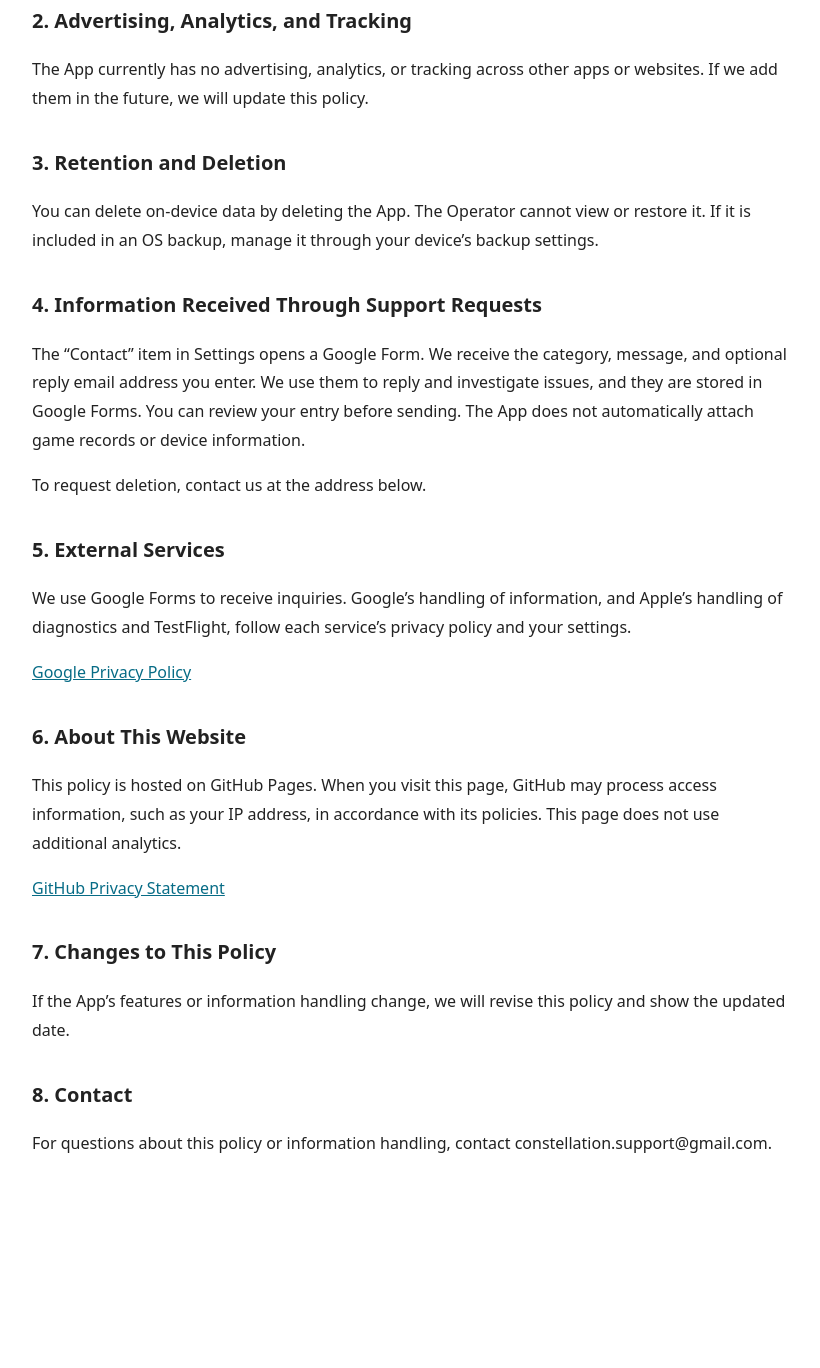
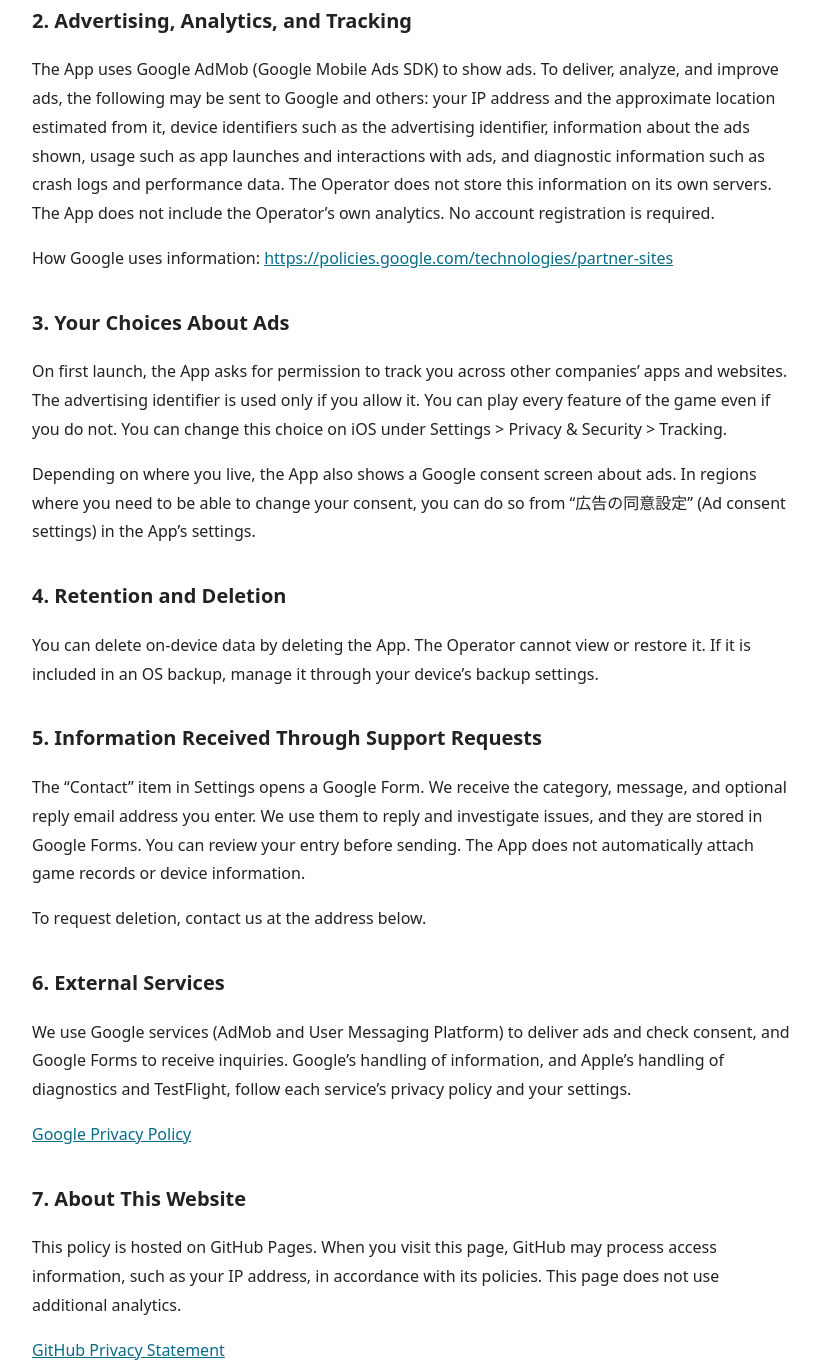
Before and after one commit to ogi-091/public-pages, a plain HTML site: page site/kisaragi/privacy-policy/index.html in a window 1280 px wide. Shown: the part 545-1913 px from the top of the page, without its empty margins (228-1048 px from the left). Before the commit the page ends 1783 px from the top, so only its background shows below. Drawn offline with Linux system fonts and the light colour scheme.

Commit message:
docs: update Tank privacy policy (add AdMob) (KB-51) (#9)
Co-authored-by: Claude Sonnet 5.5 <noreply@anthropic.com>

```diff
--- a/site/kisaragi/privacy-policy/index.html
+++ b/site/kisaragi/privacy-policy/index.html
@@ -1,20 +1,22 @@
 <!doctype html>
-<html lang="ja"><head><meta charset="utf-8"><meta name="viewport" content="width=device-width, initial-scale=1"><title>Tank — Privacy Policy</title><style>body{font-family:system-ui,sans-serif;max-width:760px;margin:0 auto;padding:24px 20px 64px;color:#222;line-height:1.8;overflow-wrap:anywhere}nav{display:flex;gap:12px}button{font:inherit;padding:8px 18px;border:1px solid #777;border-radius:8px;background:white;color:#222;cursor:pointer}button[aria-pressed=true]{background:#163e49;color:white}a{color:#076c86}h1{font-size:1.7rem;line-height:1.5}h2{font-size:1.25rem;margin-top:32px}button:focus-visible,a:focus-visible{outline:3px solid #dc8800;outline-offset:3px}[hidden]{display:none!important}</style></head><body><nav aria-label="Language"><button type="button" data-language="ja" aria-pressed="true">日本語</button><button type="button" data-language="en" aria-pressed="false">English</button></nav><main><article lang="ja" id="ja"><h1>Tank<br>プライバシーポリシー</h1><p>最終改定日: 2026-11-21</p><p>本アプリの運営者（以下「運営者」）は、iOS向け1人用戦車アクションゲーム「Tank」（以下「本アプリ」）における情報を、次のとおり取り扱います。</p>
+<html lang="ja"><head><meta charset="utf-8"><meta name="viewport" content="width=device-width, initial-scale=1"><title>Tank — Privacy Policy</title><style>body{font-family:system-ui,sans-serif;max-width:760px;margin:0 auto;padding:24px 20px 64px;color:#222;line-height:1.8;overflow-wrap:anywhere}nav{display:flex;gap:12px}button{font:inherit;padding:8px 18px;border:1px solid #777;border-radius:8px;background:white;color:#222;cursor:pointer}button[aria-pressed=true]{background:#163e49;color:white}a{color:#076c86}h1{font-size:1.7rem;line-height:1.5}h2{font-size:1.25rem;margin-top:32px}button:focus-visible,a:focus-visible{outline:3px solid #dc8800;outline-offset:3px}[hidden]{display:none!important}</style></head><body><nav aria-label="Language"><button type="button" data-language="ja" aria-pressed="true">日本語</button><button type="button" data-language="en" aria-pressed="false">English</button></nav><main><article lang="ja" id="ja"><h1>Tank<br>プライバシーポリシー</h1><p>最終改定日: 2026-11-25</p><p>本アプリの運営者（以下「運営者」）は、iOS向け1人用戦車アクションゲーム「Tank」（以下「本アプリ」）における情報を、次のとおり取り扱います。</p>
 <section><h2>1. 端末内に保存する情報</h2><p>本アプリは、難易度ごとの最高到達ステージ・最後に開始した難易度・照準感度・操作部の配置・効果音とBGMの音量を端末内に保存します。ゲームの記録と操作設定を維持するために利用し、運営者のサーバーへ送信しません。</p><p>アカウント登録・ログイン・クラウド同期は提供しません。</p></section>
-<section><h2>2. 広告・解析・トラッキング</h2><p>現在の本アプリには、広告配信・アクセス解析・他のアプリやWebサイトをまたぐトラッキングの機能はありません。将来これらを導入する場合は、本ポリシーを改定してお知らせします。</p></section>
-<section><h2>3. 保存期間と削除方法</h2><p>端末内のデータはアプリの削除により削除できます。運営者は端末内のデータを閲覧・復元できません。OSのバックアップに含まれる場合は、端末のバックアップ設定から管理してください。</p></section>
-<section><h2>4. お問い合わせで受け取る情報</h2><p>設定の「お問い合わせ」からGoogleフォームを開き、利用者が入力した種別・内容・任意の返信先メールアドレスを受け取ります。お問い合わせへの回答・不具合調査のために利用し、Google Formsに保存されます。入力内容は送信前に確認できます。ゲーム記録や端末情報を自動で添付することはありません。</p><p>削除などを希望する場合は、末尾の窓口へご連絡ください。</p></section>
-<section><h2>5. 外部サービス</h2><p>お問い合わせの受付にはGoogleフォームを利用します。Googleでの情報の取り扱い、およびAppleによる診断情報・TestFlightの取り扱いには、各サービスのプライバシーポリシーと利用者の設定が適用されます。</p><p><a href="https://policies.google.com/privacy?hl=ja">Googleプライバシーポリシー</a></p></section>
-<section><h2>6. 公開ページについて</h2><p>本ポリシーの公開にはGitHub Pagesを利用します。ページ閲覧時にGitHubがIPアドレスなどのアクセス情報を同社のポリシーに従って取り扱う場合があります。このページには独自のアクセス解析を設置していません。</p><p><a href="https://docs.github.com/en/site-policy/privacy-policies/github-general-privacy-statement">GitHub Privacy Statement</a></p></section>
-<section><h2>7. ポリシーの変更</h2><p>アプリの機能や情報の取り扱いが変わる場合は、本ポリシーを改定し、更新日を表示します。</p></section>
-<section><h2>8. お問い合わせ</h2><p>本ポリシーや情報の取り扱いについては、constellation.support@gmail.com へお問い合わせください。</p></section></article>
-<article lang="en" id="en" hidden><h1>Tank<br>Privacy Policy</h1><p>Last updated: 2026-11-21</p><p>The operator of the App (the “Operator”) handles information in Tank, a single-player tank action game for iOS (the “App”), as described below.</p>
+<section><h2>2. 広告・解析・トラッキング</h2><p>本アプリは、広告配信にGoogle AdMob（Google Mobile Ads SDK）を利用します。広告の配信・分析・改善のために、IPアドレスとそこから推定されるおおよその位置、広告IDなどの端末の識別子、表示した広告に関する情報、アプリの起動や広告の操作などの利用状況、クラッシュ記録や動作性能などの診断情報が、Googleなどに送信されることがあります。運営者がこれらの情報を自分のサーバーに保存することはありません。運営者独自のアクセス解析は組み込んでいません。アカウント登録も不要です。</p><p>Googleによる情報の使い方：<a href="https://policies.google.com/technologies/partner-sites?hl=ja">https://policies.google.com/technologies/partner-sites</a></p></section>
+<section><h2>3. 広告についての選択</h2><p>初回の起動時に、他社のアプリやWebサイトをまたぐトラッキングの許可を確認します。広告IDは、許可した場合にだけ使われます。許可しなくても、ゲームのすべての機能を遊べます。この選択は、iOSの「設定」の「プライバシーとセキュリティ」→「トラッキング」から変更できます。</p><p>お住まいの地域によっては、広告に関するGoogleの同意画面も表示します。同意の変更が必要な地域では、アプリの設定の「広告の同意設定」から変更できます。</p></section>
+<section><h2>4. 保存期間と削除方法</h2><p>端末内のデータはアプリの削除により削除できます。運営者は端末内のデータを閲覧・復元できません。OSのバックアップに含まれる場合は、端末のバックアップ設定から管理してください。</p></section>
+<section><h2>5. お問い合わせで受け取る情報</h2><p>設定の「お問い合わせ」からGoogleフォームを開き、利用者が入力した種別・内容・任意の返信先メールアドレスを受け取ります。お問い合わせへの回答・不具合調査のために利用し、Google Formsに保存されます。入力内容は送信前に確認できます。ゲーム記録や端末情報を自動で添付することはありません。</p><p>削除などを希望する場合は、末尾の窓口へご連絡ください。</p></section>
+<section><h2>6. 外部サービス</h2><p>広告配信と同意の確認にはGoogleのサービス（AdMob、User Messaging Platform）を、お問い合わせの受付にはGoogleフォームを利用します。Googleでの情報の取り扱い、およびAppleによる診断情報・TestFlightの取り扱いには、各サービスのプライバシーポリシーと利用者の設定が適用されます。</p><p><a href="https://policies.google.com/privacy?hl=ja">Googleプライバシーポリシー</a></p></section>
+<section><h2>7. 公開ページについて</h2><p>本ポリシーの公開にはGitHub Pagesを利用します。ページ閲覧時にGitHubがIPアドレスなどのアクセス情報を同社のポリシーに従って取り扱う場合があります。このページには独自のアクセス解析を設置していません。</p><p><a href="https://docs.github.com/en/site-policy/privacy-policies/github-general-privacy-statement">GitHub Privacy Statement</a></p></section>
+<section><h2>8. ポリシーの変更</h2><p>アプリの機能や情報の取り扱いが変わる場合は、本ポリシーを改定し、更新日を表示します。</p></section>
+<section><h2>9. お問い合わせ</h2><p>本ポリシーや情報の取り扱いについては、constellation.support@gmail.com へお問い合わせください。</p></section></article>
+<article lang="en" id="en" hidden><h1>Tank<br>Privacy Policy</h1><p>Last updated: 2026-11-25</p><p>The operator of the App (the “Operator”) handles information in Tank, a single-player tank action game for iOS (the “App”), as described below.</p>
 <section><h2>1. Information Stored on Your Device</h2><p>The App stores the highest stage reached for each difficulty, the last difficulty started, aiming sensitivity, control layout, and sound effect and music volume on your device. It uses them to keep your progress and control settings, and does not send them to the Operator’s servers.</p><p>The App does not offer accounts, login, or cloud synchronization.</p></section>
-<section><h2>2. Advertising, Analytics, and Tracking</h2><p>The App currently has no advertising, analytics, or tracking across other apps or websites. If we add them in the future, we will update this policy.</p></section>
-<section><h2>3. Retention and Deletion</h2><p>You can delete on-device data by deleting the App. The Operator cannot view or restore it. If it is included in an OS backup, manage it through your device’s backup settings.</p></section>
-<section><h2>4. Information Received Through Support Requests</h2><p>The “Contact” item in Settings opens a Google Form. We receive the category, message, and optional reply email address you enter. We use them to reply and investigate issues, and they are stored in Google Forms. You can review your entry before sending. The App does not automatically attach game records or device information.</p><p>To request deletion, contact us at the address below.</p></section>
-<section><h2>5. External Services</h2><p>We use Google Forms to receive inquiries. Google’s handling of information, and Apple’s handling of diagnostics and TestFlight, follow each service’s privacy policy and your settings.</p><p><a href="https://policies.google.com/privacy?hl=en">Google Privacy Policy</a></p></section>
-<section><h2>6. About This Website</h2><p>This policy is hosted on GitHub Pages. When you visit this page, GitHub may process access information, such as your IP address, in accordance with its policies. This page does not use additional analytics.</p><p><a href="https://docs.github.com/en/site-policy/privacy-policies/github-general-privacy-statement">GitHub Privacy Statement</a></p></section>
-<section><h2>7. Changes to This Policy</h2><p>If the App’s features or information handling change, we will revise this policy and show the updated date.</p></section>
-<section><h2>8. Contact</h2><p>For questions about this policy or information handling, contact constellation.support@gmail.com.</p></section></article>
+<section><h2>2. Advertising, Analytics, and Tracking</h2><p>The App uses Google AdMob (Google Mobile Ads SDK) to show ads. To deliver, analyze, and improve ads, the following may be sent to Google and others: your IP address and the approximate location estimated from it, device identifiers such as the advertising identifier, information about the ads shown, usage such as app launches and interactions with ads, and diagnostic information such as crash logs and performance data. The Operator does not store this information on its own servers. The App does not include the Operator’s own analytics. No account registration is required.</p><p>How Google uses information: <a href="https://policies.google.com/technologies/partner-sites?hl=en">https://policies.google.com/technologies/partner-sites</a></p></section>
+<section><h2>3. Your Choices About Ads</h2><p>On first launch, the App asks for permission to track you across other companies’ apps and websites. The advertising identifier is used only if you allow it. You can play every feature of the game even if you do not. You can change this choice on iOS under Settings &gt; Privacy &amp; Security &gt; Tracking.</p><p>Depending on where you live, the App also shows a Google consent screen about ads. In regions where you need to be able to change your consent, you can do so from “広告の同意設定” (Ad consent settings) in the App’s settings.</p></section>
+<section><h2>4. Retention and Deletion</h2><p>You can delete on-device data by deleting the App. The Operator cannot view or restore it. If it is included in an OS backup, manage it through your device’s backup settings.</p></section>
+<section><h2>5. Information Received Through Support Requests</h2><p>The “Contact” item in Settings opens a Google Form. We receive the category, message, and optional reply email address you enter. We use them to reply and investigate issues, and they are stored in Google Forms. You can review your entry before sending. The App does not automatically attach game records or device information.</p><p>To request deletion, contact us at the address below.</p></section>
+<section><h2>6. External Services</h2><p>We use Google services (AdMob and User Messaging Platform) to deliver ads and check consent, and Google Forms to receive inquiries. Google’s handling of information, and Apple’s handling of diagnostics and TestFlight, follow each service’s privacy policy and your settings.</p><p><a href="https://policies.google.com/privacy?hl=en">Google Privacy Policy</a></p></section>
+<section><h2>7. About This Website</h2><p>This policy is hosted on GitHub Pages. When you visit this page, GitHub may process access information, such as your IP address, in accordance with its policies. This page does not use additional analytics.</p><p><a href="https://docs.github.com/en/site-policy/privacy-policies/github-general-privacy-statement">GitHub Privacy Statement</a></p></section>
+<section><h2>8. Changes to This Policy</h2><p>If the App’s features or information handling change, we will revise this policy and show the updated date.</p></section>
+<section><h2>9. Contact</h2><p>For questions about this policy or information handling, contact constellation.support@gmail.com.</p></section></article>
 </main><script>const buttons=document.querySelectorAll('[data-language]');function select(lang){document.documentElement.lang=lang;document.querySelectorAll('article').forEach(panel=>panel.hidden=panel.lang!==lang);buttons.forEach(button=>button.setAttribute('aria-pressed',String(button.dataset.language===lang)))}buttons.forEach(button=>button.addEventListener('click',()=>{select(button.dataset.language);history.replaceState(null,'','#'+button.dataset.language)}));const requested=location.hash.slice(1);select(['ja','en'].includes(requested)?requested:(navigator.languages||[navigator.language]).find(lang=>/^(ja|en)(-|$)/i.test(lang))?.slice(0,2).toLowerCase()||'en');</script></body></html>
```
